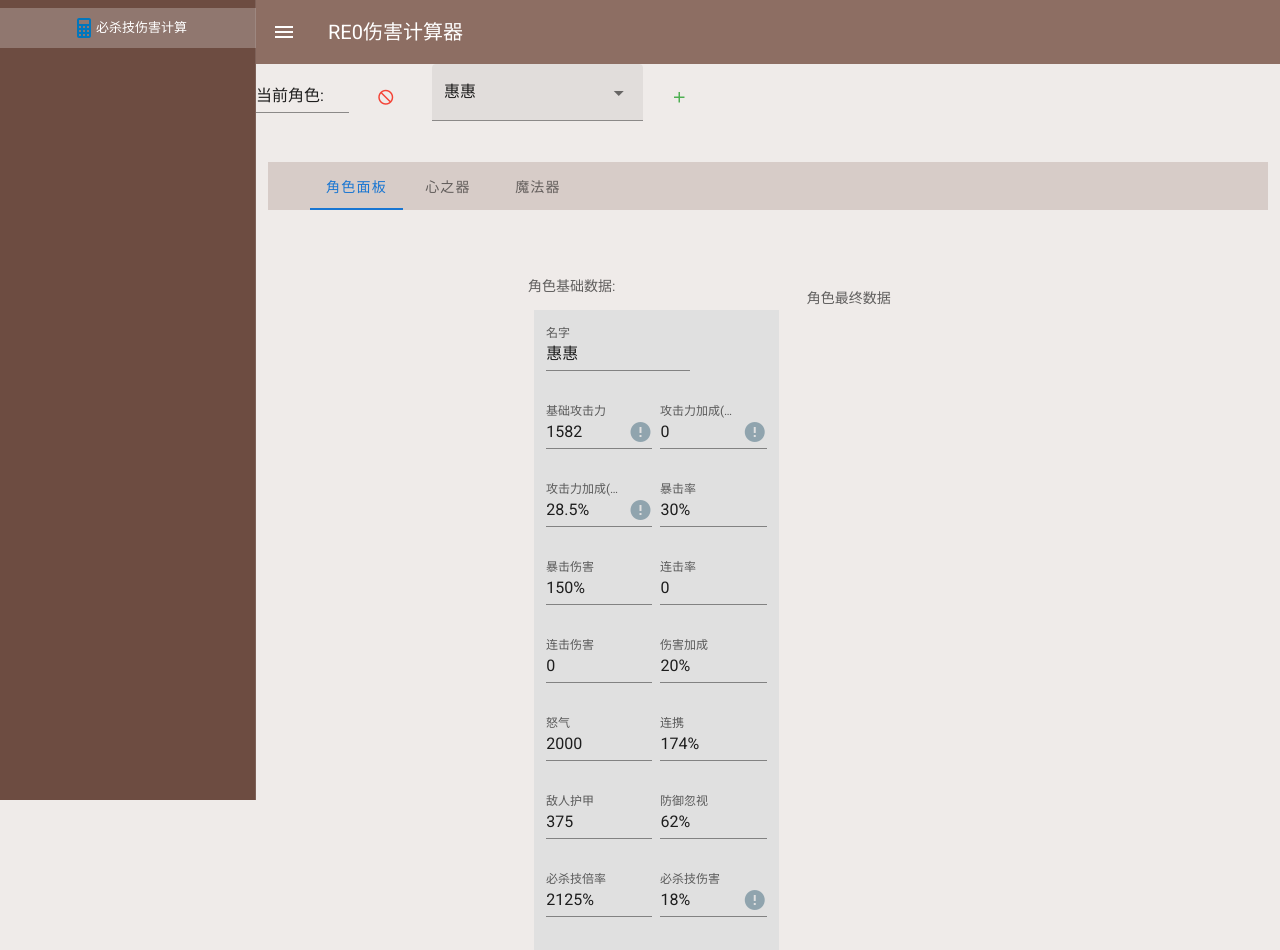
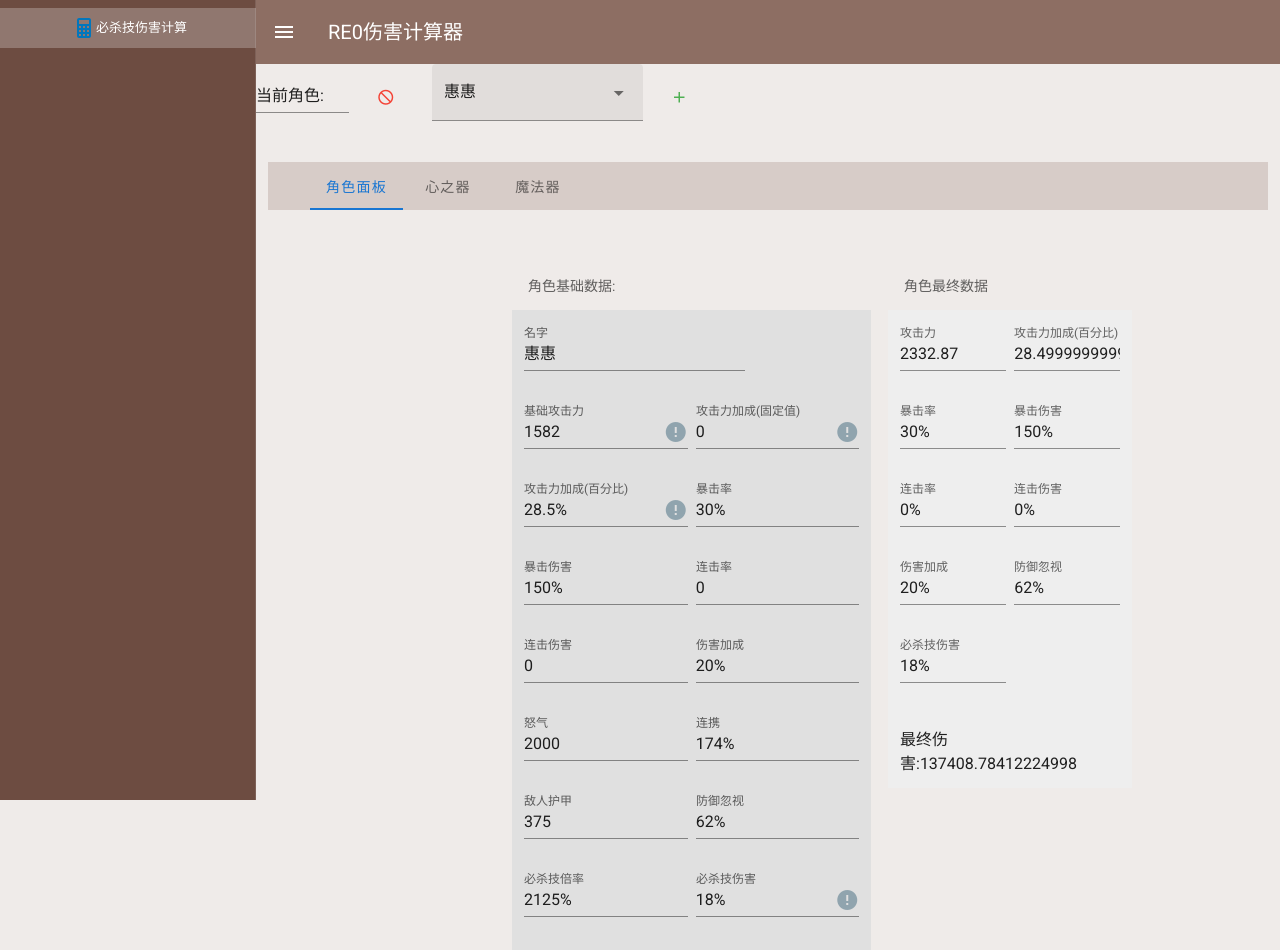
Before and after one commit to LevyDeng/RE0DamageCaculator, a Vue app: page /#/character in a window 1280 px wide. Built offline with nearby package versions, Linux system fonts and the light colour scheme.

Commit message:
完工!?

```diff
--- a/src/components/Character.vue
+++ b/src/components/Character.vue
@@ -1,11 +1,11 @@
 <template>
   <v-main>
     <v-row dense>
-      <v-col xs="12" sm="6" mid="6" lg="4">
+      <v-col xs="12" sm="6" mid="6" lg="6">
         <v-row>
           <v-subheader>角色基础数据:</v-subheader>
           <!-- 角色基础数据输入框 -->
-          <v-col class="grey lighten-2" cols="11" dense offset="1">
+          <v-col class="grey lighten-2" cols="11" dense >
             <v-row dense>
               <v-col cols="8">
                 <v-text-field
@@ -44,11 +44,23 @@
       </v-col>
       <!-- 显示角色最终数据 -->
       <v-col xs="12" sm="6" mid="6" lg="4">
-        <v-item-group>
-          <v-list-item>
-            <v-subheader>角色最终数据</v-subheader>
-          </v-list-item>
-        </v-item-group>
+        <v-row>
+        <v-subheader>角色最终数据</v-subheader>
+        <v-col class="grey lighten-3" cols="11" dense>
+          <v-row dense>
+            <v-col cols="6" v-for="(v,k) in finalDatas" :key=k>
+              <v-text-field readonly
+              :value="k=='attack'?v.value:((v.value*100).toString()+'%')"
+              :label="v.label"></v-text-field>
+            </v-col>
+          </v-row>
+          <v-row>
+            <v-col>
+              最终伤害:{{finalDamage}}
+            </v-col>
+          </v-row>
+        </v-col>
+        </v-row>
       </v-col>
     </v-row>
   </v-main>
@@ -70,10 +82,58 @@ export default {
   computed:
   {
     characterSelection: function() {
-      return this.$store.state.characterDatas.characterSelection
+      return this.characterDatas.characterSelection
     },
     numberInputs: function() {
-      return this.$store.state.characterDatas.numberInputs
+      return this.characterDatas.numberInputs
+    },
+    finalDatas: function() {
+      var cID = this.characterDatas.characterSelection.key
+      var finalKeys = {'crit_p':'暴击率', 'crit_d':'暴击伤害', 'combo_p':'连击率', 'combo_d':'连击伤害', 'damage':'伤害加成', 'armor_ignore':'防御忽视', 'skill_ub_pro':'必杀技伤害'}
+      var finalDatas = {}
+      //计算最终攻击力
+      finalDatas['attack']={
+        label: '攻击力',
+        value: 0
+      }
+      var equipedHearchineIDS = this.characterDatas.characters[cID].equipedHearchines.value
+      var attack_percentage = this.calcInput(this.characterDatas.characters[cID].attack_percentage.value)
+      for (var i in equipedHearchineIDS) {
+        finalDatas['attack'].value+=this.calcInput(this.$store.state.hearchineDatas.hearchines[equipedHearchineIDS[i]].attack.value)
+        if (Object.keys(this.$store.state.hearchineDatas.hearchines[equipedHearchineIDS[i]].dynamicProperties).indexOf('attack_percentage')!=-1) {
+          attack_percentage+=this.calcInput(this.$store.state.hearchineDatas.hearchines[equipedHearchineIDS[i]].dynamicProperties.attack_percentage.value)
+        }
+      }
+      finalDatas['attack'].value += this.calcInput(this.characterDatas.characters[cID].attack_solid.value)
+      finalDatas['attack'].value += this.calcInput(this.characterDatas.characters[cID].attack_base.value)*(1+attack_percentage)
+      if ('key' in this.characterDatas.characters[cID].magichineSelection) {
+        finalDatas['attack'].value += this.calcInput(this.characterDatas.characters[cID].magichines[this.characterDatas.characters[cID].magichineSelection.key].numberProperties.attack.value)
+      }
+      finalDatas['attack_percentage']={
+        label: '攻击力加成(百分比)',
+        value: attack_percentage
+      }
+      //计算其他属性
+      for (var k in finalKeys) {
+        var l = finalKeys[k]
+        finalDatas[k]={
+          label: l,
+          value: this.calcInput(this.characterDatas.characters[cID][k].value)
+        }
+        for (i in equipedHearchineIDS) {
+          for (var p in this.$store.state.hearchineDatas.hearchines[equipedHearchineIDS[i]].dynamicProperties) {
+            if (p==k) {
+              finalDatas[k].value += this.calcInput(this.$store.state.hearchineDatas.hearchines[equipedHearchineIDS[i]].dynamicProperties[k].value)
+            }
+          }
+        }
+      }
+
+
+      return finalDatas
+    },
+    finalDamage: function() {
+      return this.finalDatas.attack.value*(1+this.finalDatas.damage.value)*Math.min((this.calcInput(this.characterDatas.characters[this.characterSelection.key].anger.value)+1000),3000)/2000*(1+this.finalDatas.skill_ub_pro.value)*this.calcInput(this.characterDatas.characters[this.characterSelection.key].conti.value)*this.calcInput(this.characterDatas.characters[this.characterSelection.key].skill_ub.value)*(1+Math.max(this.finalDatas.crit_p.value,1)*(this.finalDatas.crit_d.value-1)+10*Math.max(this.finalDatas.combo_p.value,1)*this.finalDatas.combo_d.value)*375/(375+this.calcInput(this.characterDatas.characters[this.characterSelection.key].enemy_armor.value)*Math.max(this.finalDatas.armor_ignore.value,1))
     },
     ...mapState([
       'characterDatas'
--- a/src/scripts/rules.js
+++ b/src/scripts/rules.js
@@ -1,4 +1,5 @@
 const numberRules = [
+  value => value!=undefined || '',
   value => (value || '').toString().length <= 255 || 'Max 255 characters',
   value => {
     const pa = /^\d+\.?\d*%?(\+\d+\.?\d*%?)*$/
@@ -7,6 +8,7 @@ const numberRules = [
 ]
 
 const pureNumberRules = [
+  value => value!=undefined || '',
   value => (value || '').toString().length <= 255 || 'Max 255 characters',
   value => {
     const pa = /^\d+\.?\d*%?$/
--- a/src/scripts/tools.js
+++ b/src/scripts/tools.js
@@ -1,17 +1,25 @@
 const calcInput = function(inputValue) {
+  inputValue = inputValue.toString()
   var values = inputValue.split("+")
   for (var i in values) {
     if (values[i].endsWith("%")) {
       var s = values[i].split('')
       s.pop()
-      values[i] = Number(s.join(''))/100
+      s=s.join('')
+      if (isNaN(s)) {
+        return 0
+      }
+      values[i] = Number(s)/100
     }
   }
   var sum = 0
   for (i in values) {
+    if (isNaN(values[i])) {
+      return 0
+    }
     sum += Number(values[i])
   }
-  return Number(sum)
+  return sum
 }
 
 export default {
```
